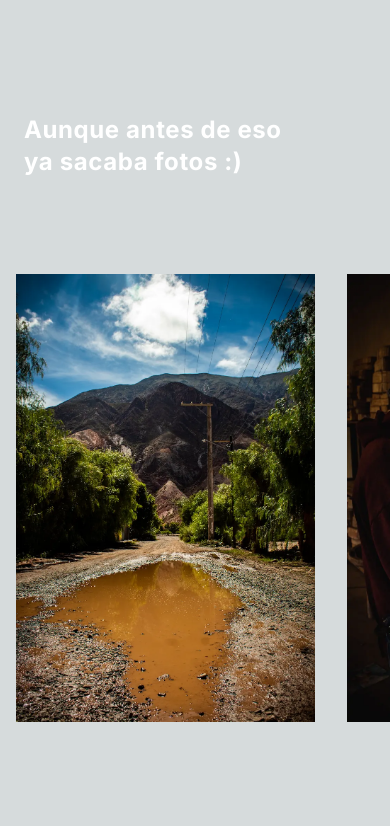
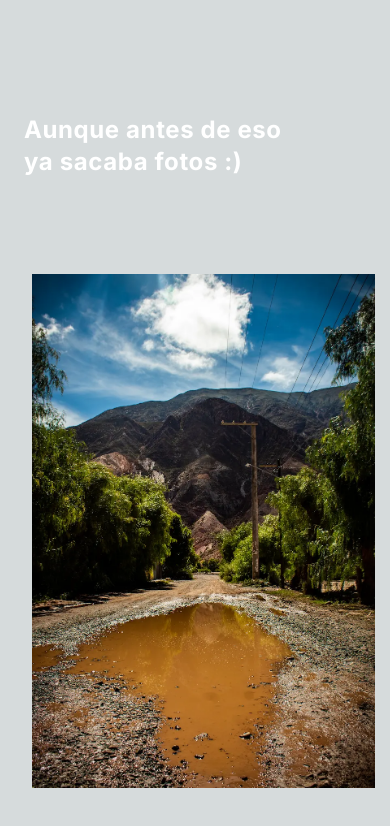
Before and after one commit to MatiasPViecho/1000lumens, a Next.js app: page / in a window 390 px wide. Shown: the part 846-1672 px from the top of the page. Built offline with nearby package versions, Linux system fonts and the light colour scheme.

Commit message:
fix: remove scroll animation on mobile
removed because it was unnecessary and user testing didn't lead to people understanding how to use it, therefore, bad ux

```diff
--- a/app/page.tsx
+++ b/app/page.tsx
@@ -21,7 +21,7 @@ export default function Home() {
         </div>
         <div
           tabIndex={8}
-          className="pb-20 lg:fixed lg:top-0 lg:left-0 pointer-events-none"
+          className="pb-20 lg:fixed lg:top-0 lg:left-0 md:pointer-events-none overflow-x-scroll md:overflow-visible"
         >
           <FavoriteSection />
         </div>
--- a/components/home/FavoriteSection.tsx
+++ b/components/home/FavoriteSection.tsx
@@ -59,27 +59,12 @@ export const FavoriteSection = () => {
         duration: 1,
       });
     });
-    mm.add("(max-width: 767px)", () => {
-      gsap.to(ref.current, {
-        scrollTrigger: {
-          toggleActions: "play restart pause pause",
-          start: "bottom 75%",
-          end: () => innerWidth * 5,
-          trigger: ref.current,
-          scrub: 1.5,
-          pin: true,
-        },
-        xPercent: () => -370,
-        opacity: 1,
-        duration: 1,
-      });
-    });
   });
   return (
     <>
       <ul
         ref={ref}
-        className="gsap-container z-40 lg:translate-x-[200%] flex flex-nowrap  gap-8 px-4 sm:px-8 md:px-40 lg:px-80 py-2 pb-4 no-scrollbar"
+        className="gsap-container z-40 lg:translate-x-[200%] flex md:flex-nowrap  gap-8 px-8 sm:px-8 md:px-40 lg:px-80 py-2 pb-4 no-scrollbar"
       >
         <li
           className="lg:translate-y-96 flex-none pointer-events-none max-h-[515px] snap-center"
```
